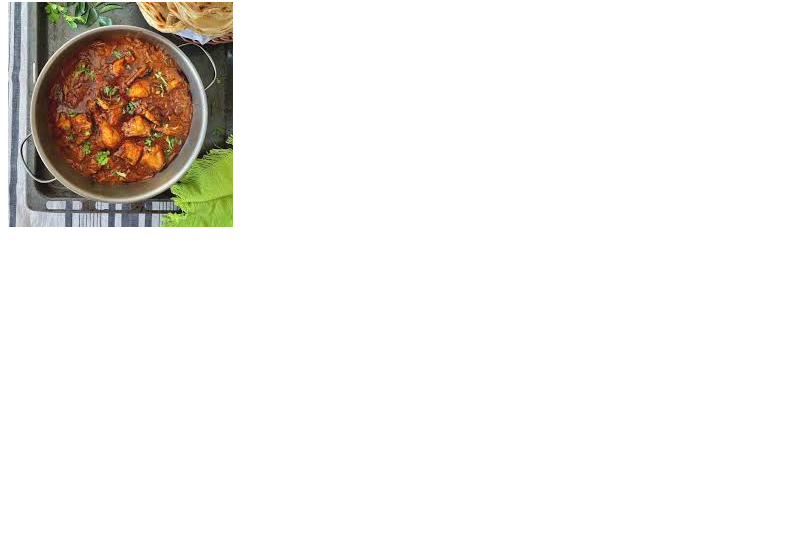
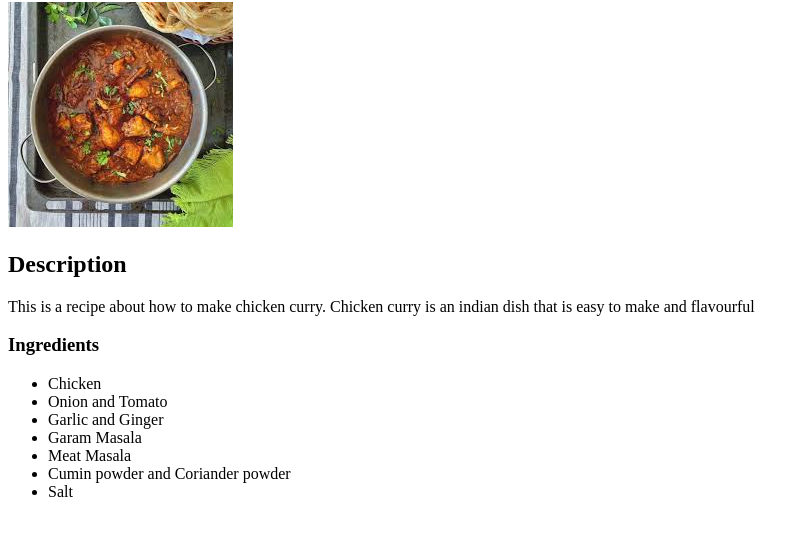
Before and after one commit to Harjas6/odin-recipes, a plain HTML site: page recipes/chicken.html in a window 1280 px wide. Shown: the part 78-614 px from the top of the page, without its empty margins (0-809 px from the left). Drawn offline with Linux system fonts and the light colour scheme.

Commit message:
Ingredients for recipe

```diff
--- a/recipes/chicken.html
+++ b/recipes/chicken.html
@@ -8,5 +8,22 @@
     <body>
         <h1> Chicken Curry Recipe</h1>
         <img src="../imgs/curry.jpeg" alt = "Top down photo of chicken curry in a copper bowl"></a>
+        <h2> Description</h2>
+        <p>This is a recipe about how to make chicken curry. Chicken curry is an indian dish
+        that is easy to make and flavourful</p>
+
+        <h3>Ingredients</h3>
+        <ul>
+            <li>Chicken</li>
+            <li>Onion and Tomato</li>
+            <li>Garlic and Ginger</li>
+            <li>Garam Masala</li>
+            <li>Meat Masala</li>
+            <li>Cumin powder and Coriander powder</li>
+            <li>Salt</li>
+        </ul>
+
+
+
     </body>
 </html>
```
